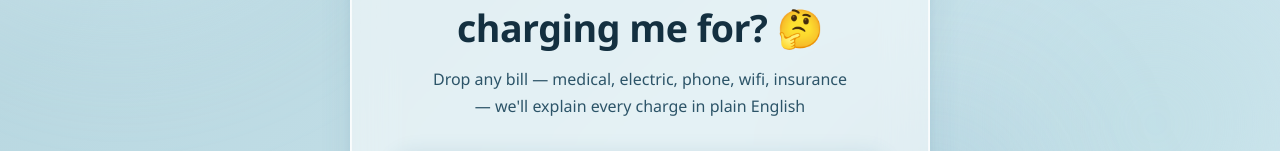
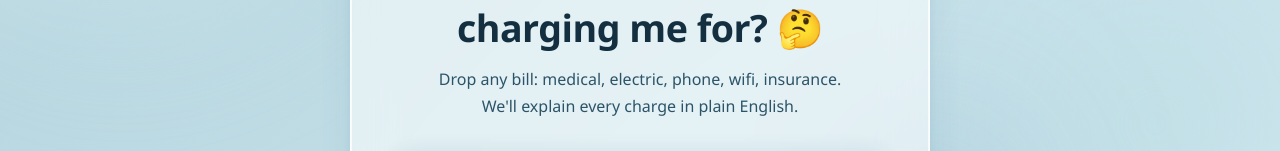
Before and after one commit to PreetiKarmarkar/talkmybill, a React (Vite) app: page / in a window 1280 px wide. Shown: the part 285-436 px from the top of the page. Built offline with nearby package versions, Linux system fonts and the light colour scheme.

Commit message:
Update App.jsx

```diff
--- a/src/App.jsx
+++ b/src/App.jsx
@@ -198,7 +198,7 @@ export default function App() {
             <div className="hero-emoji">🧾</div>
             <h1 className="hero-title">What is this bill even<br />charging me for? 🤔</h1>
             <p className="hero-sub">
-              Drop any bill — medical, electric, phone, wifi, insurance — we'll explain every charge in plain English
+              Drop any bill: medical, electric, phone, wifi, insurance. We'll explain every charge in plain English.
             </p>
 
             <div
```
